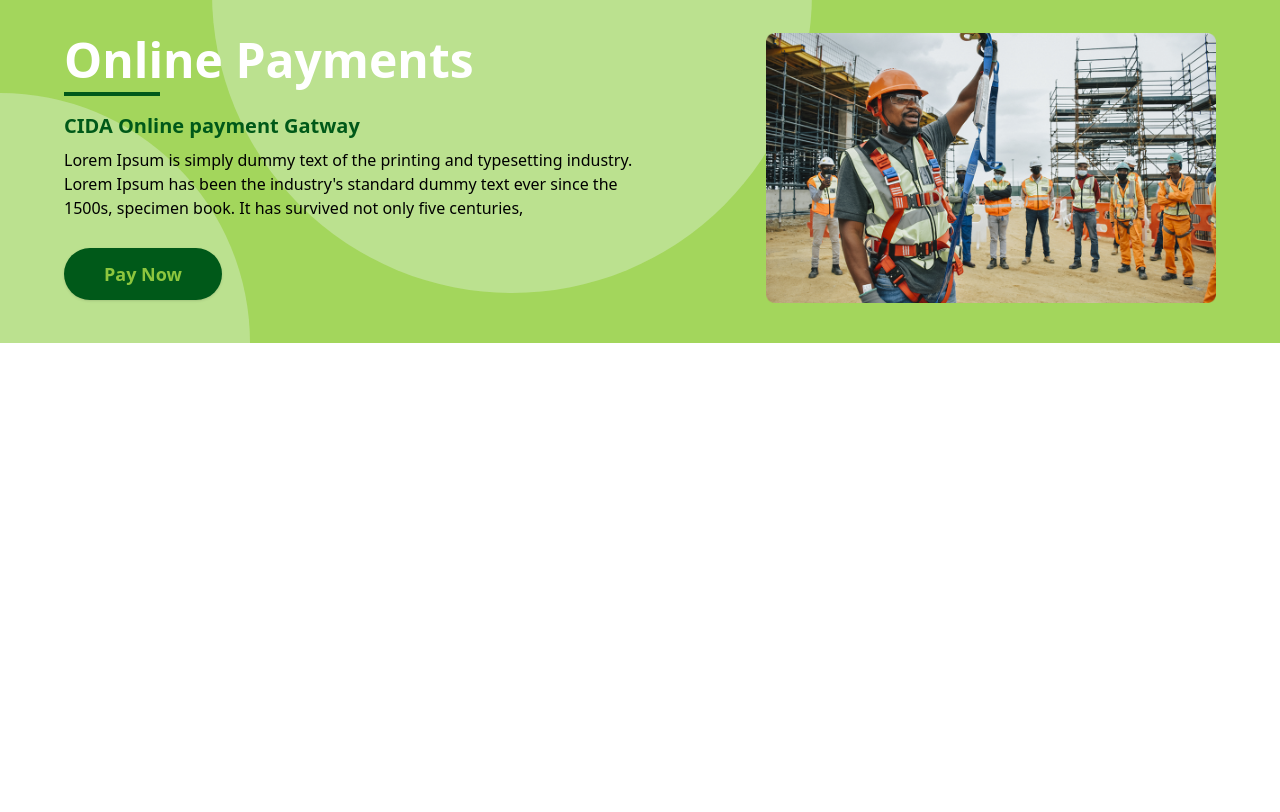
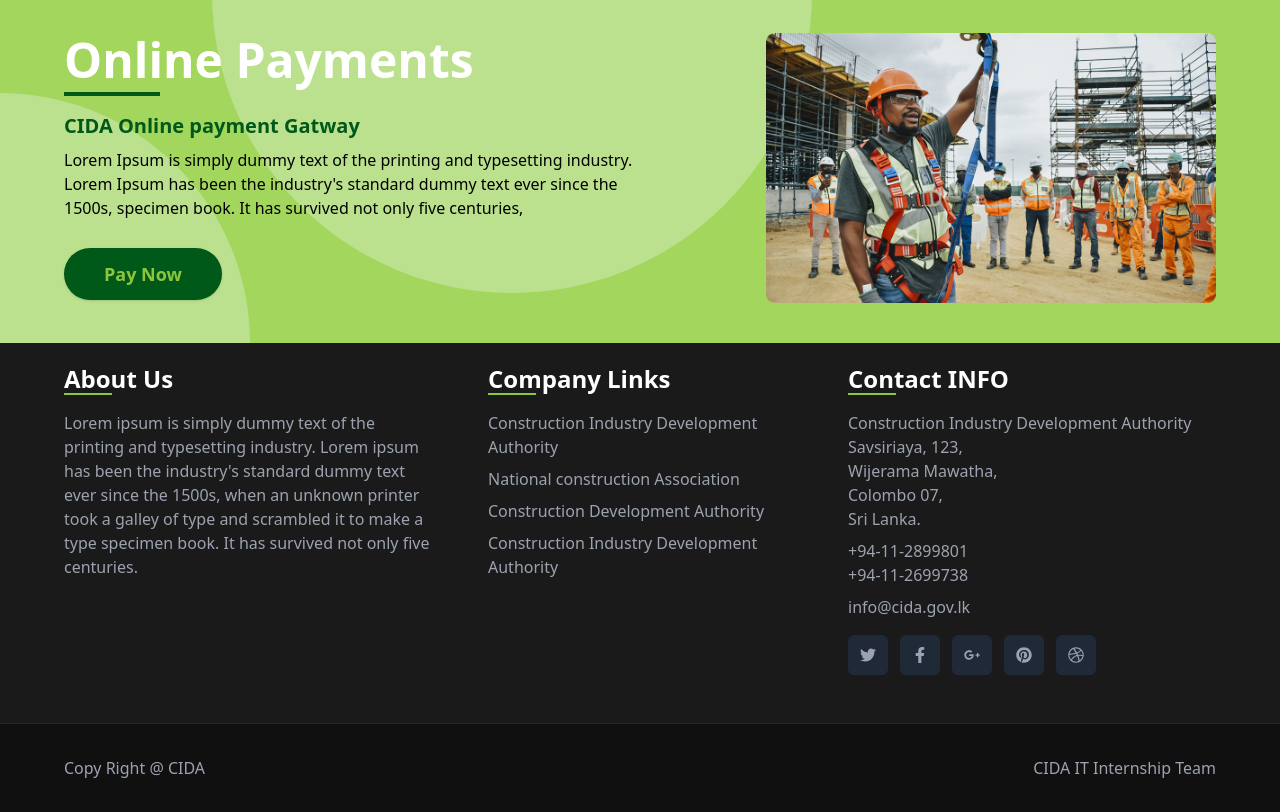
Before and after one commit to supunpramod/CIDA-New-Website, a React (Vite) app in the folder client/: page / in a window 1280 px wide. Shown: the part 4580-5392 px from the top of the page. Before the commit the page ends 4923 px from the top, so only its background shows below. Built offline with nearby package versions, Linux system fonts and the light colour scheme.

Commit message:
footer is already done

```diff
--- a/client/package.json
+++ b/client/package.json
@@ -10,6 +10,7 @@
     "preview": "vite preview"
   },
   "dependencies": {
+    "@fortawesome/fontawesome-free": "^7.0.0",
     "@fortawesome/free-solid-svg-icons": "^7.0.0",
     "@fortawesome/react-fontawesome": "^0.2.3",
     "carousel": "^0.0.3",
--- a/client/src/App.jsx
+++ b/client/src/App.jsx
@@ -2,12 +2,17 @@
 import Header from './Components/Header';
 import './App.css';
 import Home from './Components/Home page/Home';
+import Footer from './Components/Footer';
+
 
 function App() {
   return (
     <div >
       <Header />
       <Home/>
+      <Footer/>
+
+
 
     </div>
   );
--- /dev/null
+++ b/client/src/Components/Footer.jsx
@@ -0,0 +1,101 @@
+import React from 'react';
+import { FaFacebookF, FaGooglePlusG, FaTwitter, FaLinkedinIn,FaDribbble, FaPinterest } from "react-icons/fa";
+
+const Footer = () => {
+  return (
+    <footer className="bg-[#1A1A1A] text-white pt-5  ">
+      <div className=" mx-auto px-10 md:px-16">
+        <div className="flex flex-col md:flex-row justify-between">
+          {/* About Us Section */}
+          <div className="w-full md:w-1/3 mb-8 md:mb-0 pr-4">
+            <h3 className="text-2xl font-bold mb-4 relative">
+              <span className="absolute left-0 bottom-0 w-12 h-0.5 bg-[#8DC63E]"></span>
+              About Us
+            </h3>
+            <p className="text-gray-400">
+              Lorem ipsum is simply dummy text of the printing and typesetting industry.
+              Lorem ipsum has been the industry's standard dummy text ever since the 1500s,
+              when an unknown printer took a galley of type and scrambled it to make a type
+              specimen book. It has survived not only five centuries.
+            </p>
+          </div>
+
+          {/* Company Links Section */}
+          <div className="w-full md:w-1/3 mb-8 md:mb-0 px-10">
+            <h3 className="text-2xl font-bold mb-4 relative">
+              <span className="absolute left-0 bottom-0 w-12 h-0.5 bg-[#8DC63E]"></span>
+              Company Links
+            </h3>
+            <ul className="space-y-2">
+              <li><a href="#" className="text-gray-400 hover:text-white transition duration-300">Construction Industry Development Authority</a></li>
+              <li><a href="#" className="text-gray-400 hover:text-white transition duration-300">National construction Association</a></li>
+              <li><a href="#" className="text-gray-400 hover:text-white transition duration-300">Construction Development Authority</a></li>
+              <li><a href="#" className="text-gray-400 hover:text-white transition duration-300">Construction Industry Development Authority</a></li>
+            </ul>
+          </div>
+
+          {/* Contact Info Section */}
+          <div className="w-full md:w-1/3 pl-4">
+            <h3 className="text-2xl font-bold mb-4 relative">
+              <span className="absolute left-0 bottom-0 w-12 h-0.5 bg-[#8DC63E] mt-4"></span>
+              Contact INFO
+            </h3>
+            <address className="text-gray-400 not-italic">
+              <p>Construction Industry Development Authority</p>
+              <p>Savsiriaya, 123,</p>
+              <p>Wijerama Mawatha,</p>
+              <p>Colombo 07,</p>
+              <p>Sri Lanka.</p>
+              <p className="mt-2">+94-11-2899801</p>
+              <p>+94-11-2699738</p>
+              <p className="mt-2">info@cida.gov.lk</p>
+            </address>
+      <div className="flex space-x-3 mt-4">
+      <a
+        href="#"
+        className="w-10 h-10 flex items-center justify-center rounded-md bg-gray-800 text-gray-400 hover:bg-gray-700 hover:text-white transition duration-300"
+      >
+        <FaTwitter />
+      </a>
+      <a
+        href="#"
+        className="w-10 h-10 flex items-center justify-center rounded-md bg-gray-800 text-gray-400 hover:bg-gray-700 hover:text-white transition duration-300"
+      >
+        <FaFacebookF />
+      </a>
+      <a
+        href="#"
+        className="w-10 h-10 flex items-center justify-center rounded-md bg-gray-800 text-gray-400 hover:bg-gray-700 hover:text-white transition duration-300"
+      >
+        <FaGooglePlusG />
+      </a>
+      <a
+        href="#"
+        className="w-10 h-10 flex items-center justify-center rounded-md bg-gray-800 text-gray-400 hover:bg-gray-700 hover:text-white transition duration-300"
+      >
+        <FaPinterest />
+      </a>
+      <a
+        href="#"
+        className="w-10 h-10 flex items-center justify-center rounded-md bg-gray-800 text-gray-400 hover:bg-gray-700 hover:text-white transition duration-300"
+      >
+        <FaDribbble />
+      </a>
+    </div>
+          </div>
+        </div>
+
+        {/* Copyright Section */}
+
+      </div>
+      <div className='w-full '>
+        <div className="border-t border-gray-800 mt-12 py-8  flex flex-col md:flex-row justify-between items-center bg-[#101010] px-10 md:px-16 ">
+          <p className="text-gray-400 ">Copy Right @ CIDA</p>
+          <p className="text-gray-400">CIDA IT Internship Team</p>
+        </div>
+        </div>
+    </footer>
+  );
+};
+
+export default Footer;
```
Also changed, not shown: 1 other file (tests, documents, lock files or other folders).
